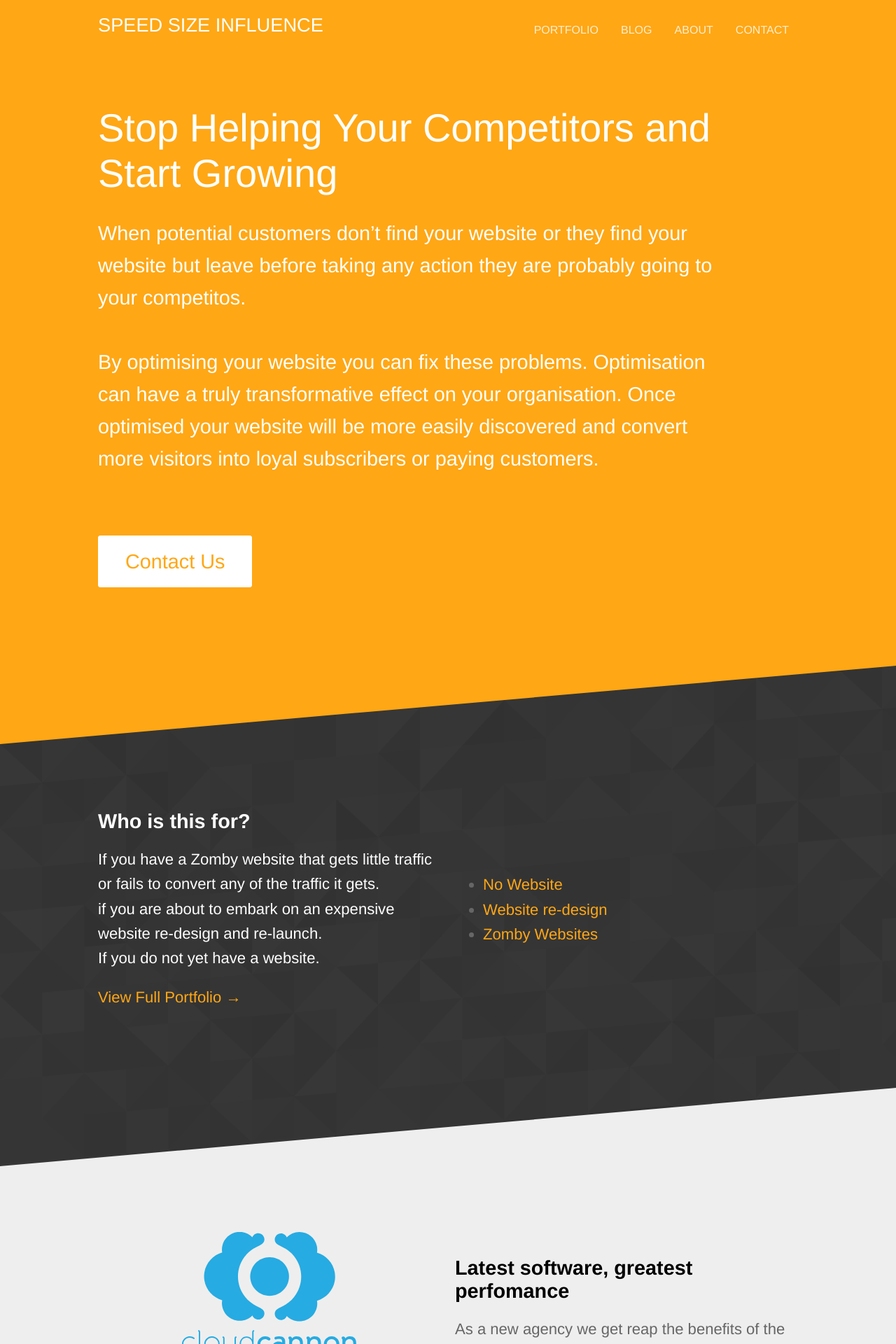
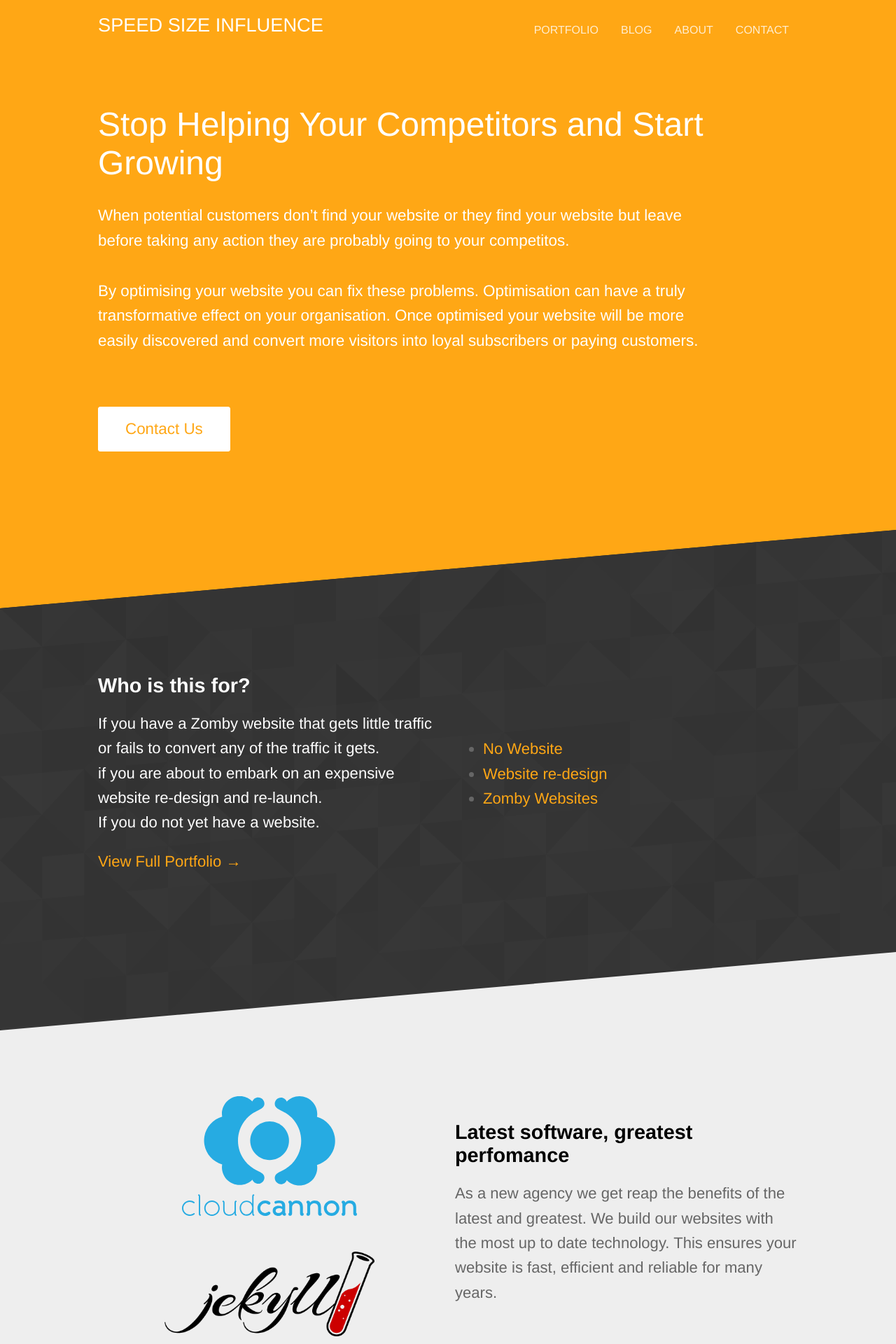
Before and after one commit to primertest-org/BDBBDB, a Jekyll site: the page built from index.html, in a window 1280 px wide. Shown: the top 1920 px of the page at 70% size. Built offline with Jekyll 4.4.1, drawn with Linux system fonts in a browser that asks for light colours.

Commit message:
Updated '_sass/layout.scss' via CloudCannon

```diff
--- a/_sass/layout.scss
+++ b/_sass/layout.scss
@@ -85,11 +85,11 @@ section {
 		}
 
 		h2 {
-			font-size: 3.5rem;
+			font-size: 3rem;
 		}
 
 		p {
-			font-size: 1.8rem;
+			font-size: 1.4rem;
 			color: #fff;
 		}
 
```
